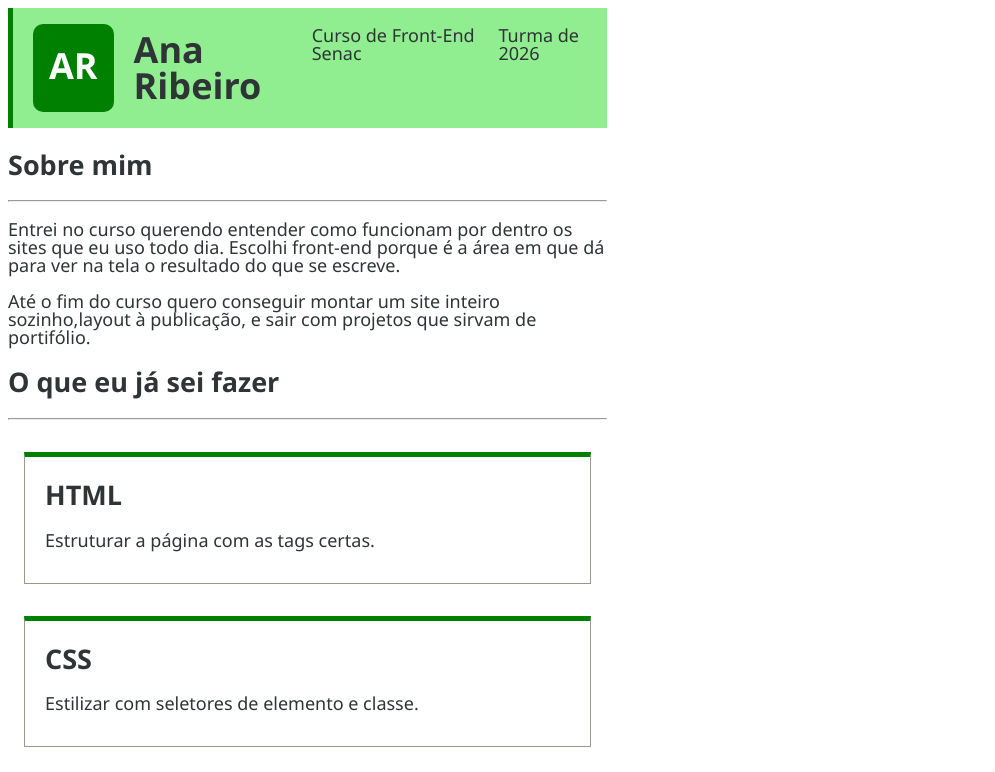
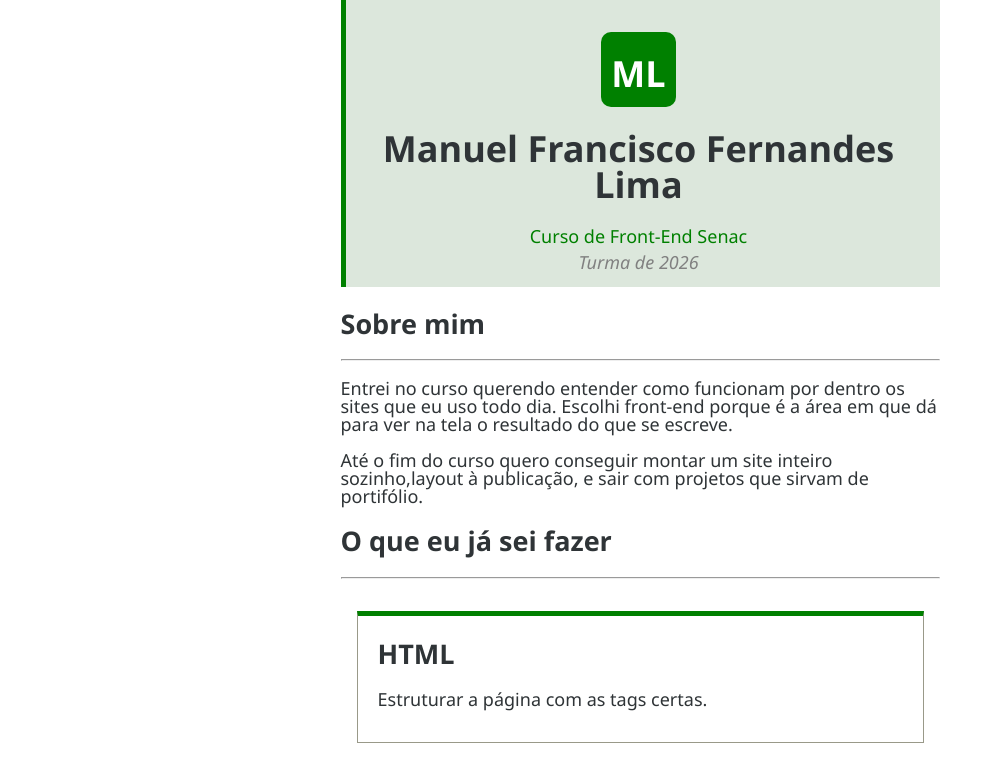
Before and after one commit to mfflimadev/Revisao, a plain HTML site: page index.html in a window 1280 px wide. Shown: the top 772 px of the page, without its empty margins (0-995 px from the left). Drawn offline with Linux system fonts and the light colour scheme.

Commit message:
quase lá

```diff
--- a/index.html
+++ b/index.html
@@ -3,26 +3,32 @@
 <head>
   <meta charset="UTF-8">
   <meta name="viewport" content="width=device-width, initial-scale=1.0">
-  <title>Perfil Ana Ribeiro</title>
+  <title>cartao</title>
    <link rel="stylesheet" href="style.css">
 </head>
 <body>
  <div class="pagina">
 <div class="cabecalho">
- <div>
-    <h1 style="color:white">AR</h1>
+ <div class="icone">
+    <h1 style="color:white">ML</h1>
 </div>
- <h1>Ana Ribeiro</h1>
- <p>
-    Curso de Front-End Senac
- </p>
- <p>
-    Turma de 2026
- </p>
+
+<div class="usuario"><h1>Manuel Francisco Fernandes Lima</h1></div>
+
+<div class="curso">
+   Curso de Front-End Senac
+</div>
+
+ <div class="turma">
+   <em> Turma de 2026</em>
+ </div>
+
 </div>
 </div>
+
 <div class="conteudo">
-<p>
+
+    <p>
     <h2> Sobre mim</h2>
 </p>
 <hr>
@@ -73,10 +79,10 @@
     Versionar e publicar no GitHub Pages.
     </p>
 </div>
-<p>
+<div class="projetos">
+
     <h2>Projetos do semestre</h2>
-</p>
-<div class="projetos">
+<hr>
 <p>
      <table border="1">
     <thead class="cabecatabela">
@@ -89,7 +95,7 @@
 
     <tbody>
       <tr>
-        <th scope="row">Manual de sobrev...</th>
+        <th scope="row">Manual de sobrevência</th>
         <td>Textos,listas e imagens</td>
         <td>No ar</td>
       </tr>
@@ -136,7 +142,7 @@
 </p>
 <hr>
 <p>
-    Feito em aula -- setembro de 2026 <span style="justify-content: right;">Publicado com GitHub Pages</span>
+   <em> Feito em aula -- setembro de 2026<br> Publicado com GitHub Pages</br></em>
 </p>
 </div>
 </body>
--- a/style.css
+++ b/style.css
@@ -4,7 +4,8 @@ html{
 }
 
 body{
-    width: 599px;
+    margin:0 auto;
+    max-width: 599px;
     font-family: "Segoe UI", Roboto, Helvetica, Arial, sans-serif;
     font-size: 18px;
     line-height: 1;
@@ -32,9 +33,10 @@ td,th{
 
 .pagina{
     display:grid;
+    grid-template-columns: 1fr;
     grid-template-areas:
         "cabecalho"
-
+        "conteudo"
         "html"
         "css"
         "semantica"
@@ -43,27 +45,54 @@ td,th{
         "git"
         "projetos"
         "contato"
-        "rodape";
+        "rodape" ;
 }
 
 
 .cabecalho{
-    display: flex;
-    background-color:lightgreen;
+    display:grid;
+    place-items: center;
+    grid-template-areas:
+         "icone"
+        "usuario"
+         "curso"
+         "turma";
+    background-color:rgb(220, 231, 220);
     border-left: solid 5px green;
+    padding: 32px 16px 16px 8px;
 }
 
-.cabecalho div{
+   .icone{
+    display:flex;
+    place-content: center;
+    grid-area:icone;
+    width: 75px;
+    height: 75px;
     background-color: green;
-    place-content: left;
-    padding: 0px 16px;
+    padding: space-around;
     border-radius:10px;
-    margin:16px 20px;
-}
+    }
+    .icone h1{
+        color:white"
+    }
+    .usuario{
+    text-align:center;
+    grid-area:usuario;
+    margin-bottom:0px;
+    padding-bottom: 0px;
+    }
+    .curso{
+    grid-area:curso;
+    margin-top:0px;
+    color: green;
 
-.conteudo{
-    grid-area:conteudo;
-}
+    }
+    .turma{
+    grid-area:turma;
+    color:grey;
+    margin-top: 8px;
+    padding:0%;
+    }
 
 .cartoes{
   display: grid;
@@ -74,7 +103,6 @@ td,th{
 
 .html {
   grid-area:html;
-  flex: 1;
   border-top: 5px solid green;
   padding:  2px 20px 16px 20px;
   margin: 32px 16px 16px 16px;
@@ -84,7 +112,6 @@ td,th{
 }
 .css {
   grid-area:css;
-
   border-top: 5px solid green;
   padding:  2px 20px 16px 20px;
   margin: 32px 16px 16px 16px;
```
